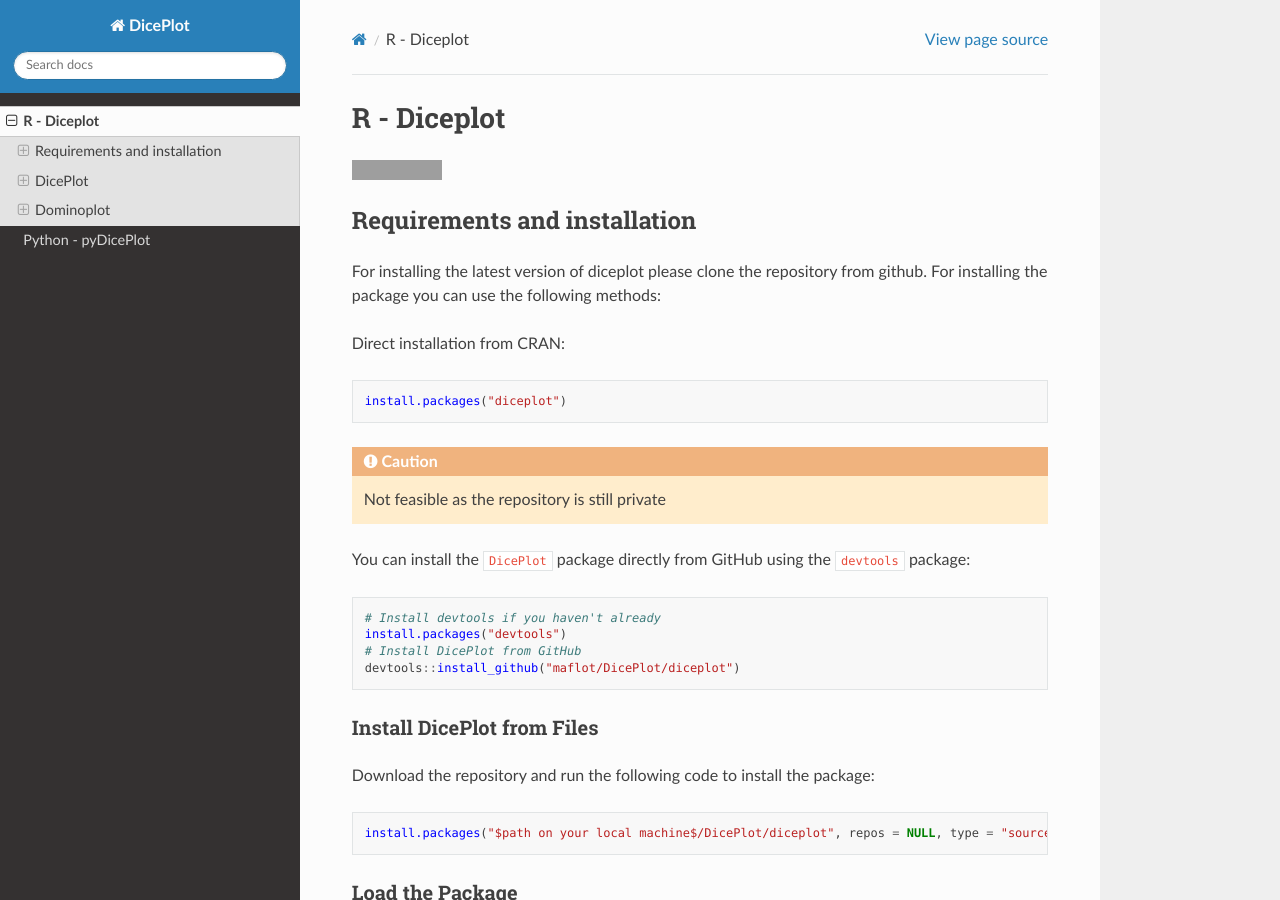
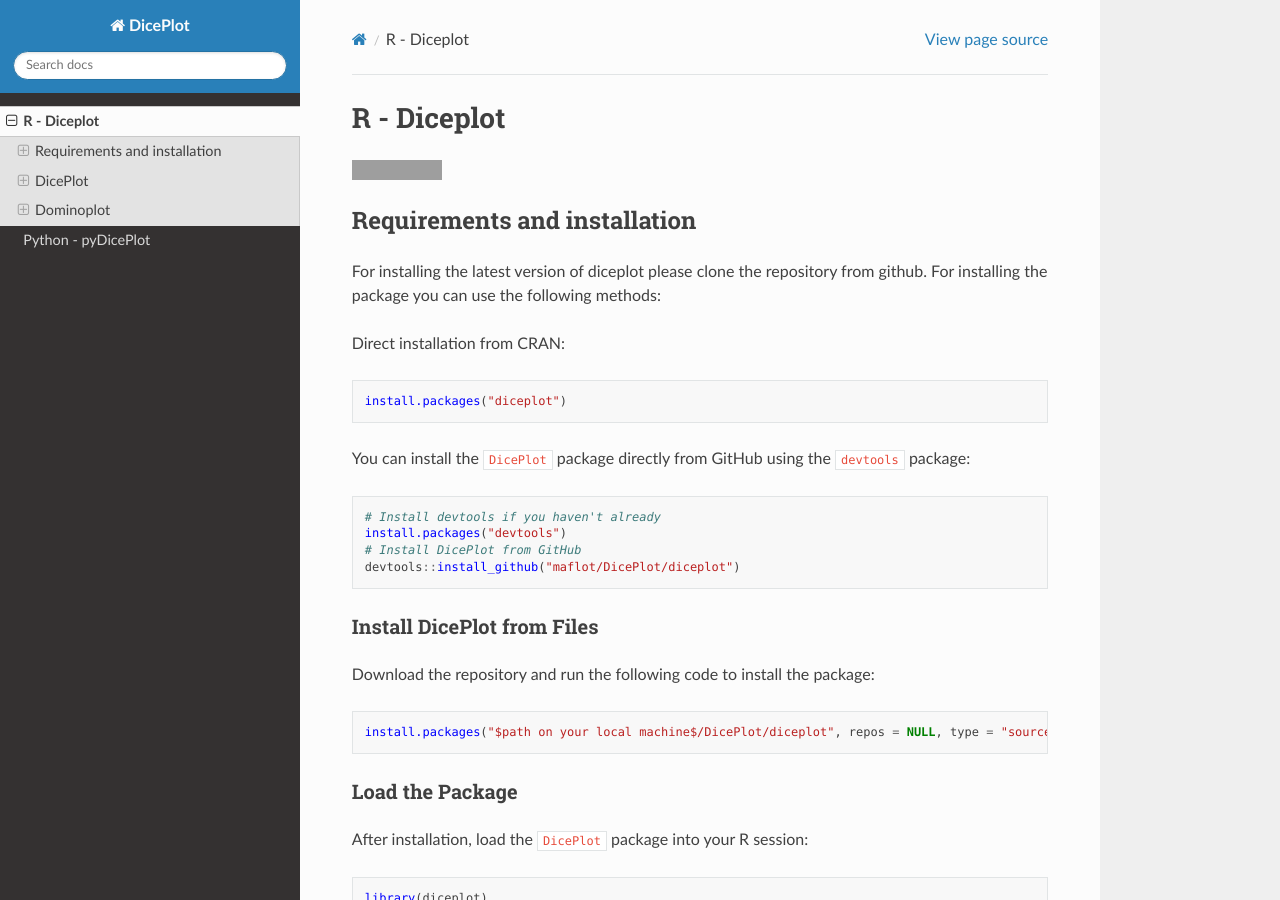
Before and after one commit to maflot/ReadTheDocsDiceplot, a Sphinx documentation site: the page built from docs/source/R.rst, in a window 1280 px wide and 900 px high. Built offline with Sphinx 7.4.7 and the Read the Docs theme 3.1.0, drawn with Linux system fonts in a browser that asks for light colours; grey boxes are pictures that could not be loaded.

Commit message:
update github repo

```diff
--- a/docs/source/R.rst
+++ b/docs/source/R.rst
@@ -15,10 +15,6 @@
 .. code-block:: r
 
     install.packages("diceplot")
-
-.. caution::
-
-   Not feasible as the repository is still private
 
 You can install the ``DicePlot`` package directly from GitHub using the ``devtools`` package:
 
--- a/docs/source/index.rst
+++ b/docs/source/index.rst
@@ -36,7 +36,7 @@
 
    Repository is still private
 
-You can find the `R Source Code <https://github.com/maflot/DicePlot_deprecated>`_ on github.
+You can find the `R Source Code <https://github.com/maflot/DicePlot>`_ on github.
 
 .. toctree::
    R
```
